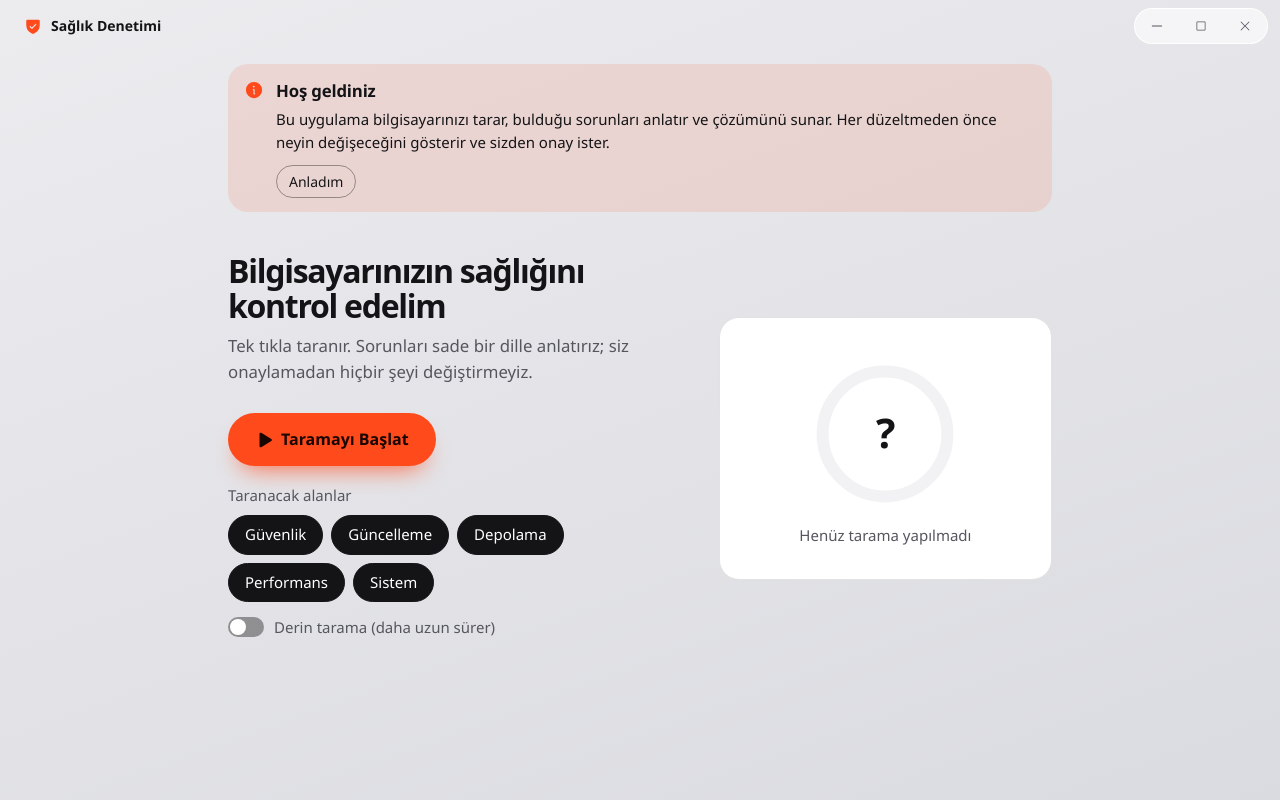
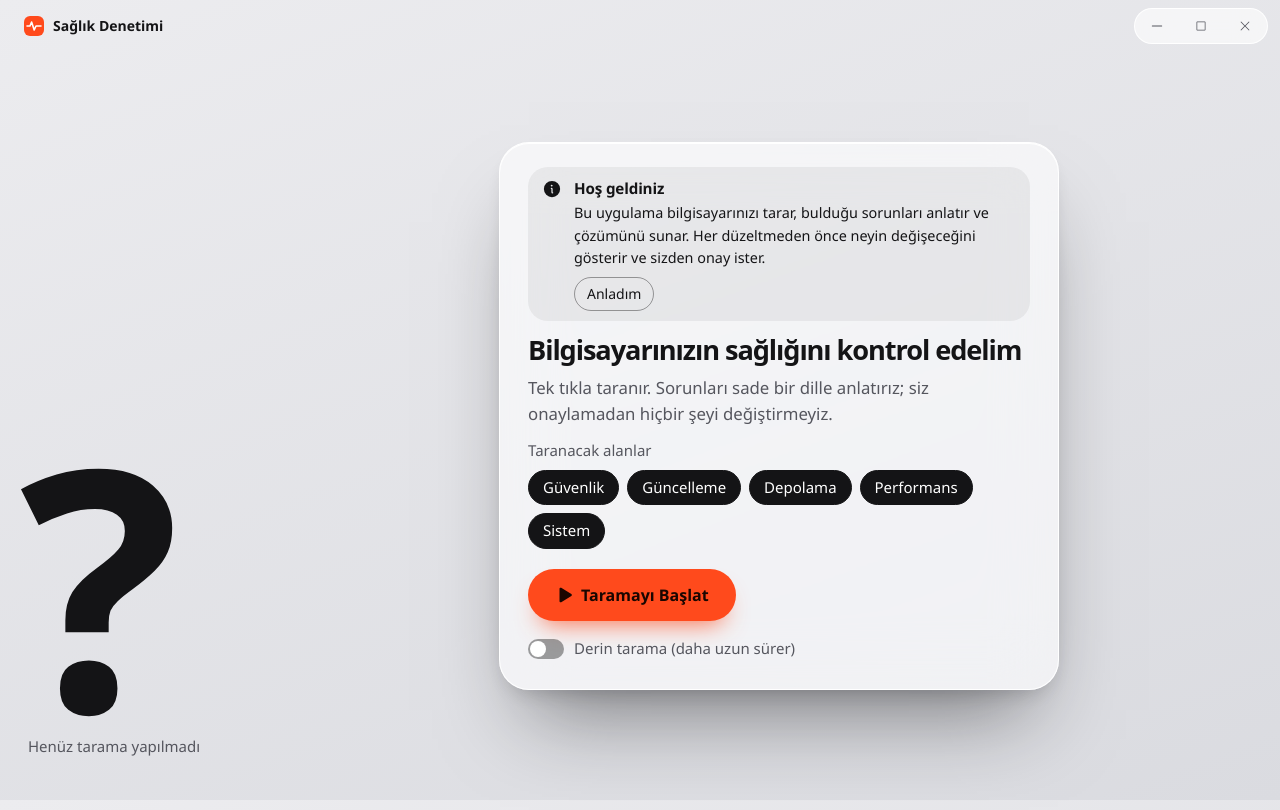
Before and after one commit to Fatal-IV/health-manager, a React (Vite) app in the folder ui/: page / in a window 1280 px wide. Built offline with nearby package versions, Linux system fonts and the light colour scheme.

Commit message:
feat(ui): bring home, scanning and confirmation screens into the Afiş spatial language
Giant score/progress number, glass pane, pulse mark in the title bar.


Co-authored-by: vertablx <218491099+vertablx@users.noreply.github.com>

```diff
--- a/ui/src/components/TitleBar.tsx
+++ b/ui/src/components/TitleBar.tsx
@@ -1,4 +1,4 @@
-import { CopySimple, Minus, ShieldCheck, Square, X } from "@phosphor-icons/react";
+import { CopySimple, Minus, Square, X } from "@phosphor-icons/react";
 import { getCurrentWindow } from "@tauri-apps/api/window";
 import { useEffect, useState } from "react";
 import { t } from "../i18n";
@@ -37,7 +37,10 @@ export function TitleBar() {
   return (
     <header className="titlebar" data-tauri-drag-region onDoubleClick={run((w) => w.toggleMaximize())}>
       <div className="titlebar-brand" data-tauri-drag-region>
-        <ShieldCheck size={18} weight="fill" aria-hidden />
+        <svg width="20" height="20" viewBox="0 0 20 20" fill="none" aria-hidden="true">
+          <rect width="20" height="20" rx="6" fill="#ff4a1c" />
+          <path d="M3 10h3l1.6-4 2.6 8 1.8-4H17" stroke="#fff" strokeWidth="1.6" strokeLinecap="round" strokeLinejoin="round" />
+        </svg>
         <span data-tauri-drag-region>{t("app.title")}</span>
       </div>
       <div className="titlebar-controls" onDoubleClick={(e) => e.stopPropagation()}>
--- a/ui/src/pages/Home.tsx
+++ b/ui/src/pages/Home.tsx
@@ -1,7 +1,6 @@
 import { Info, Play } from "@phosphor-icons/react";
 import { useState } from "react";
 import type { Category, ScanMode } from "../api";
-import { ScoreRing } from "../components/ScoreRing";
 import { t } from "../i18n";
 
 const AREAS: Category[] = ["security", "update", "storage", "performance", "system"];
@@ -42,8 +41,18 @@ export function Home({
     if (areas.length === AREAS.length) onStart(mode);
     else onStart(mode, AREAS.filter((c) => areas.includes(c)));
   };
+  const shown = score === null || score === undefined ? "—" : String(score);
   return (
-    <main>
+    <div className="stage home">
+      <div className="stage-score">
+        <div className={`bignum${shown.length > 2 ? " wide" : ""}`} role="img" aria-label={`${t("ui.results.score")}: ${shown}`}>
+          {shown === "—" ? "?" : shown}
+        </div>
+        <p className="bignum-sub">
+          {lastScan ? t("ui.home.last_scan", { date: new Date(lastScan).toLocaleString("tr-TR") }) : t("ui.home.never")}
+        </p>
+      </div>
+      <section className="pane home-pane">
         {welcome && (
           <section className="notice" role="region" aria-label={t("ui.home.welcome_title")}>
             <Info size={20} weight="fill" aria-hidden />
@@ -63,17 +72,8 @@ export function Home({
             </div>
           </section>
         )}
-
-      <div className="hero">
-        <div>
         <h1>{t("ui.home.title")}</h1>
         <p className="lead">{t("ui.home.subtitle")}</p>
-          <div className="cta">
-            <button type="button" className="primary big" disabled={areas.length === 0} onClick={start}>
-              <Play size={18} weight="fill" aria-hidden />
-              {t("ui.home.start")}
-            </button>
-          </div>
         <fieldset className="areas">
           <legend>{t("ui.home.areas")}</legend>
           {AREAS.map((c) => (
@@ -84,19 +84,18 @@ export function Home({
           ))}
         </fieldset>
         {areas.length === 0 && <p className="muted">{t("ui.home.pick_one")}</p>}
+        <div className="cta">
+          <button type="button" className="primary big" disabled={areas.length === 0} onClick={start}>
+            <Play size={18} weight="fill" aria-hidden />
+            {t("ui.home.start")}
+          </button>
+        </div>
         <label className="toggle">
           <input type="checkbox" checked={deep} onChange={(e) => setDeep(e.target.checked)} />
           <span className="switch" aria-hidden />
           {t("ui.home.deep")}
         </label>
+      </section>
     </div>
-        <div className="hero-panel">
-          <ScoreRing value={score ?? null} />
-          <p className="muted">
-            {lastScan ? t("ui.home.last_scan", { date: new Date(lastScan).toLocaleString("tr-TR") }) : t("ui.home.never")}
-          </p>
-        </div>
-      </div>
-    </main>
   );
 }
--- a/ui/src/pages/Scanning.tsx
+++ b/ui/src/pages/Scanning.tsx
@@ -54,7 +54,12 @@ export function Scanning({
 
   const pct = progress && progress.total > 0 ? Math.round((progress.done / progress.total) * 100) : 0;
   return (
-    <main className="scan">
+    <div className="stage home">
+      <div className="stage-score" aria-hidden="true">
+        <div className="bignum">{pct}</div>
+        <p className="bignum-sub">%</p>
+      </div>
+      <section className="pane home-pane">
       <h1>{t("ui.scanning.title")}</h1>
       <progress value={pct} max={100} aria-label={t("ui.scanning.title")} />
       <p className="muted" aria-live="polite">
@@ -74,6 +79,7 @@ export function Scanning({
       <button type="button" onClick={cancel}>
         {error ? t("ui.report.back") : t("ui.scanning.cancel")}
       </button>
-    </main>
+      </section>
+    </div>
   );
 }
--- a/ui/src/theme/theme.css
+++ b/ui/src/theme/theme.css
@@ -109,23 +109,25 @@ p { margin: 0 0 12px; }
 
 /* Surfaces */
 .card {
-  background: var(--surface);
-  border: 1px solid var(--border);
-  border-radius: var(--radius);
-  box-shadow: var(--shadow);
-  padding: 20px 22px;
+  background: var(--glass);
+  backdrop-filter: blur(24px) saturate(180%);
+  -webkit-backdrop-filter: blur(24px) saturate(180%);
+  border: 1px solid var(--glass-edge);
+  border-radius: 28px;
+  box-shadow: inset 0 1px 0 #fff, 0 34px 56px -30px rgba(20, 20, 22, 0.45);
+  padding: 22px 26px;
   margin: 0 0 16px;
 }
 .notice {
   display: flex;
   gap: 12px;
   align-items: flex-start;
-  background: var(--accent-soft);
-  border-radius: var(--radius);
+  background: rgba(20, 20, 22, 0.06);
+  border-radius: 20px;
   padding: 14px 16px;
-  margin: 0 0 28px;
+  margin: 0 0 20px;
 }
-.notice svg { flex: none; margin-top: 2px; color: var(--accent); }
+.notice svg { flex: none; margin-top: 2px; color: var(--text); }
 .notice p { margin: 0 0 10px; }
 .notice h2 { margin-bottom: 4px; }
 
@@ -348,7 +350,18 @@ button:disabled { opacity: 0.55; cursor: default; }
 .chip input { position: absolute; opacity: 0; width: 1px; height: 1px; }
 .chip.on { background: var(--text); color: #fff; border-color: var(--text); }
 .chip:has(input:focus-visible) { outline: 2px solid var(--focus); outline-offset: 2px; }
+.stage.home { grid-template-columns: minmax(300px, 0.9fr) minmax(0, 1.1fr); }
+.home-pane { max-width: 560px; padding: 24px 28px; }
+.home-pane .notice { padding: 10px 14px; margin-bottom: 14px; font-size: 0.9rem; }
+.home-pane .notice p { margin: 0 0 8px; }
+.home-pane .notice h2 { font-size: 0.95rem; margin-bottom: 2px; }
+.home-pane .areas { margin: 12px 0 8px; }
+.home-pane .chip { padding: 5px 14px; }
+.home-pane h1 { font-size: 1.7rem; }
+.home-pane .lead { margin-bottom: 4px; }
+.home-pane .cta { margin: 20px 0 16px; }
 @media (max-width: 820px) {
+  .stage.home { grid-template-columns: 1fr; }
   .pane-wrap { margin-left: 0; }
   .stage { grid-template-columns: 1fr auto; }
   .stage-score { grid-column: 1 / -1; }
```
Lines whose indentation alone changed are shown as unchanged.
